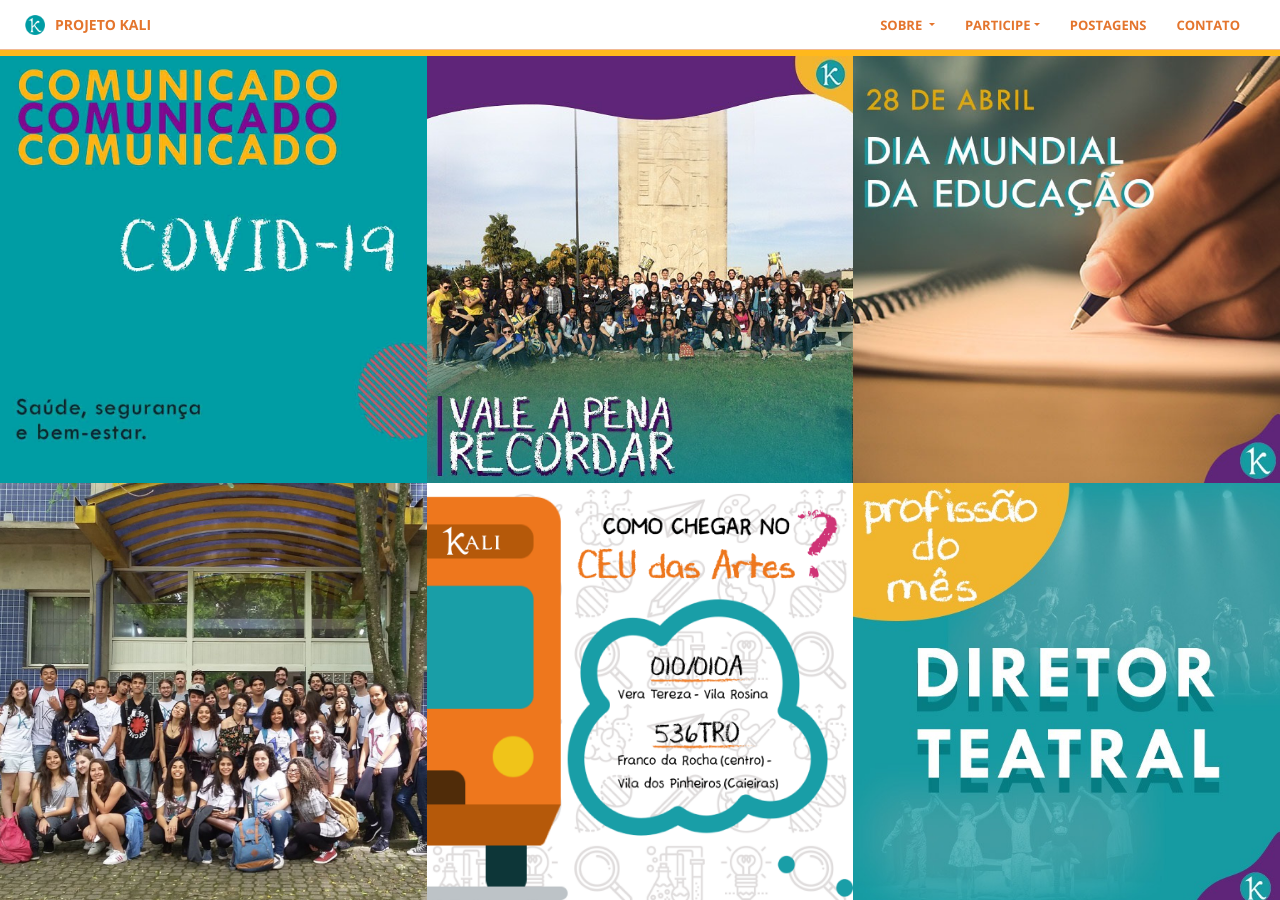
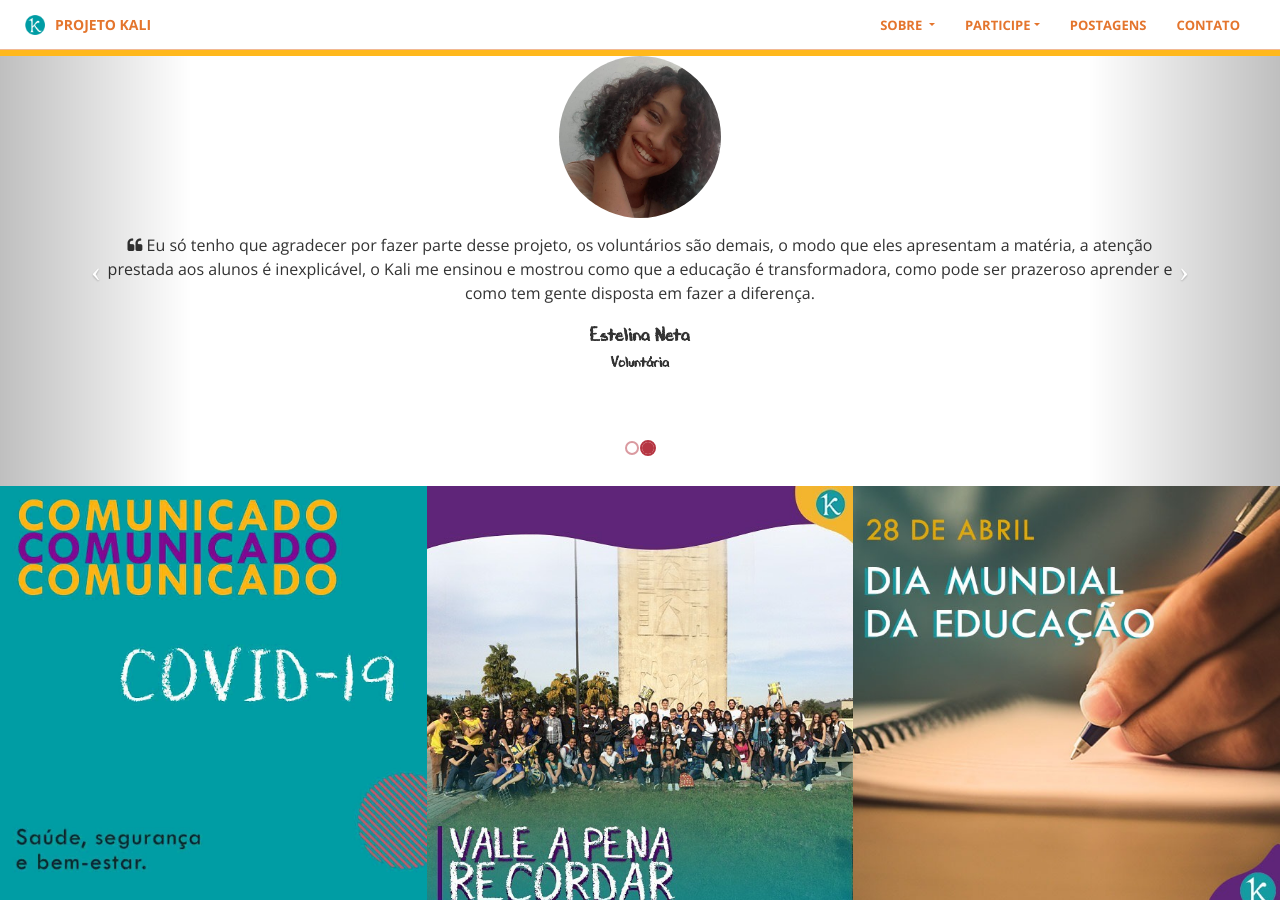
Before and after one commit to projetokali/projetokali.github.io, a Jekyll site: the page built from index.html, in a window 1280 px wide and 900 px high, scrolled down 1110 px. Built offline with Jekyll 4.4.1, drawn with Linux system fonts in a browser that asks for light colours.

Commit message:
Adiciona depoimentos

```diff
--- a/_includes/depoimentos.html
+++ b/_includes/depoimentos.html
@@ -1,10 +1,9 @@
-<section class="d-none text-center my-0 py-0">
+<section class="text-center my-0 py-0">
     <div id="depoimentosCarousel" class="carousel slide carousel-fade" data-ride="carousel" data-interval="6000">
         <!-- Indicators -->
         <ol class="carousel-indicators">
             <li data-target="#depoimentosCarousel" data-slide-to="0" class="active pink"></li>
             <li data-target="#depoimentosCarousel" data-slide-to="1" class="pink"></li>
-            <li data-target="#depoimentosCarousel" data-slide-to="2" class="pink"></li>
         </ol>
         <!--Slides-->
         <div class="carousel-inner container" role="listbox" style="padding-bottom: 30px; padding-top: 30px;">
@@ -12,64 +11,34 @@
             <div class="item active testimonial">
                 <!--Avatar-->
                 <div class="avatar mx-auto mb-4">
-                    <img src="img/fotos/camisetas.jpeg" class="rounded-circle img-fluid"
+                    <img src="img/depoimentos/gustavo.jpeg" class="rounded-circle img-fluid"
                         alt="First sample avatar image">
                 </div>
                 <!--Content-->
                 <p>
-                    <i class="fa fa-quote-left"></i> Lorem ipsum dolor sit amet, consectetur adipisicing elit.
-                    Quod
-                    eos
-                    id officiis hic tenetur quae quaerat ad velit ab. Lorem ipsum dolor sit amet, consectetur
-                    adipisicing elit. Dolore cum accusamus eveniet molestias voluptatum inventore laboriosam
-                    labore
-                    sit, aspernatur praesentium iste impedit quidem dolor veniam.
+                    <i class="fa fa-quote-left"></i>
+                    Eu só tenho que agradecer por fazer parte desse projeto, os voluntários são demais, o modo que eles apresentam a matéria, a atenção prestada aos alunos é inexplicável, o Kali me ensinou e mostrou como que a educação é transformadora, como pode ser prazeroso aprender e como tem gente disposta em fazer a diferença.
                 </p>
-                <h4 class="font-weight-bold">Anna e Deynah</h4>
-                <h6 class="font-weight-bold my-3">Alunas de 2018</h6>
+                <h4 class="font-weight-bold">Gustavo Barbosa</h4>
+                <h5 class="font-weight-bold my-3">Aluno do segundo módulo em 2020</h5>
             </div>
             <!--First slide-->
             <!--Second slide-->
             <div class="item testimonial">
                 <!--Avatar-->
                 <div class="avatar mx-auto mb-4">
-                    <img src="https://mdbootstrap.com/img/Photos/Avatars/img%20(31).jpg"
+                    <img src="img/depoimentos/estelina.jpeg"
                         class="rounded-circle img-fluid" alt="Second sample avatar image">
                 </div>
                 <!--Content-->
                 <p>
-                    <i class="fa fa-quote-left"></i> Nemo enim ipsam voluptatem quia voluptas sit aspernatur
-                    aut
-                    odit
-                    aut fugit, sed quia consequuntur magni dolores eos qui ratione voluptatem sequi nesciunt.
-                    Neque
-                    porro quisquam est, qui dolorem ipsum quia dolor sit amet, consectetur, adipisci velit, sed
-                    quia
-                    non numquam eius modi tempora incidunt ut labore. </p>
-                <h4 class="font-weight-bold">Maria Kate</h4>
-                <h6 class="font-weight-bold my-3">Voluntária</h6>
+                    <i class="fa fa-quote-left"></i>
+                    Eu só tenho que agradecer por fazer parte desse projeto, os voluntários são demais, o modo que eles apresentam a matéria, a atenção prestada aos alunos é inexplicável, o Kali me ensinou e mostrou como que a educação é transformadora, como pode ser prazeroso aprender e como tem gente disposta em fazer a diferença.
+                </p>
+                <h4 class="font-weight-bold">Estelina Neta</h4>
+                <h5 class="font-weight-bold my-3">Voluntária</h5>
             </div>
             <!--Second slide-->
-            <!--Third slide-->
-            <div class="item testimonial">
-                <!--Avatar-->
-                <div class="avatar mx-auto mb-4">
-                    <img src="https://mdbootstrap.com/img/Photos/Avatars/img%20(3).jpg" class="rounded-circle img-fluid"
-                        alt="Third sample avatar image">
-                </div>
-                <!--Content-->
-                <p>
-                    <i class="fa fa-quote-left"></i> Duis aute irure dolor in reprehenderit in voluptate velit
-                    esse
-                    cillum dolore eu fugiat nulla pariatur. Excepteur sint occaecat cupidatat non proident, sunt
-                    in
-                    culpa qui officia deserunt mollit anim id est laborum. Sed ut perspiciatis unde omnis iste
-                    natus
-                    error sit voluptatem accusantium doloremque laudantium.</p>
-                <h4 class="font-weight-bold">John Doe</h4>
-                <h6 class="font-weight-bold my-3">Voluntário</h6>
-            </div>
-            <!--Third slide-->
         </div>
         <!--Slides-->
         <!--Controls-->
```
Also changed, not shown: img/depoimentos/estelina.jpeg (added), img/depoimentos/gustavo.jpeg (added).
